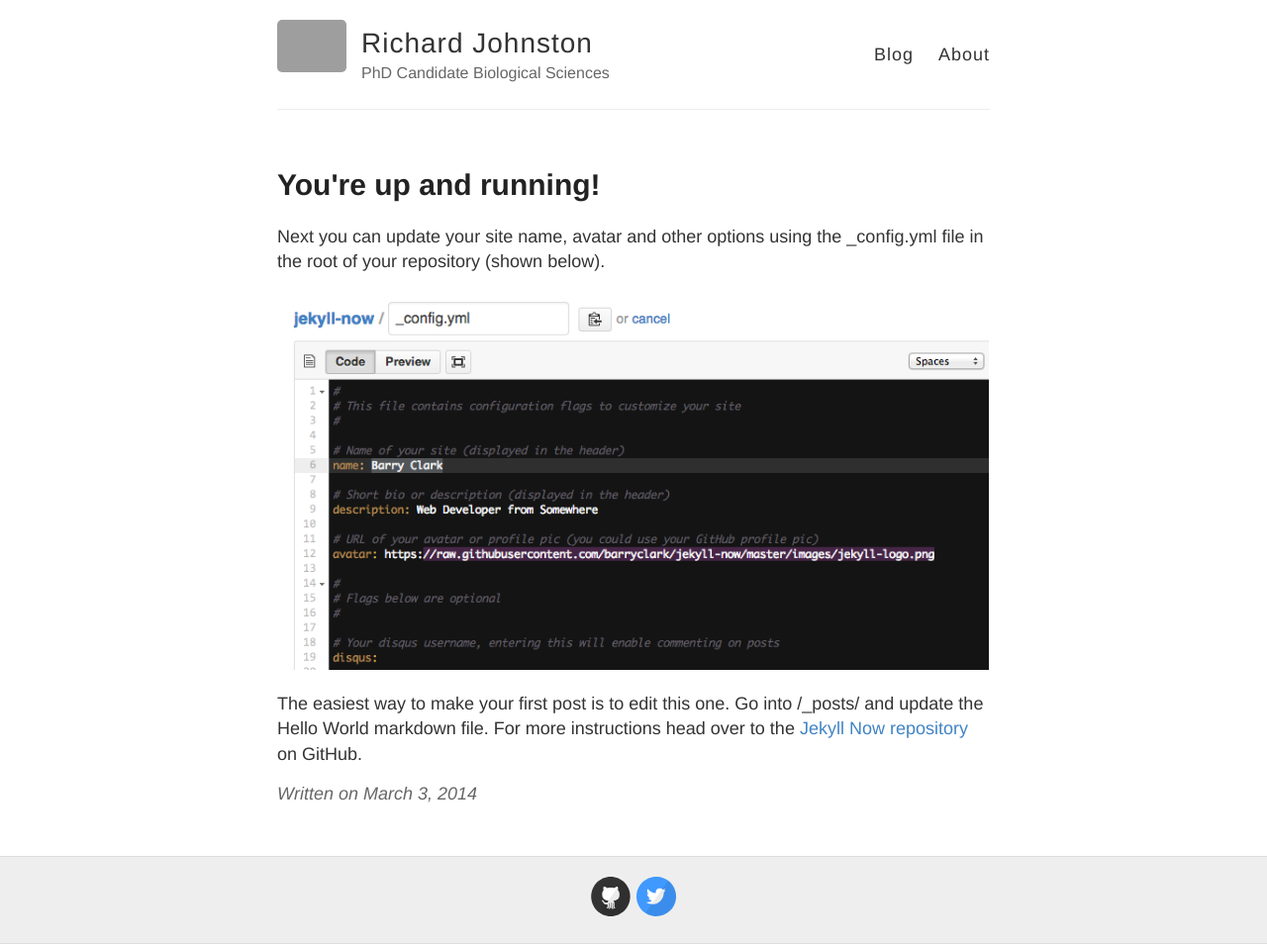
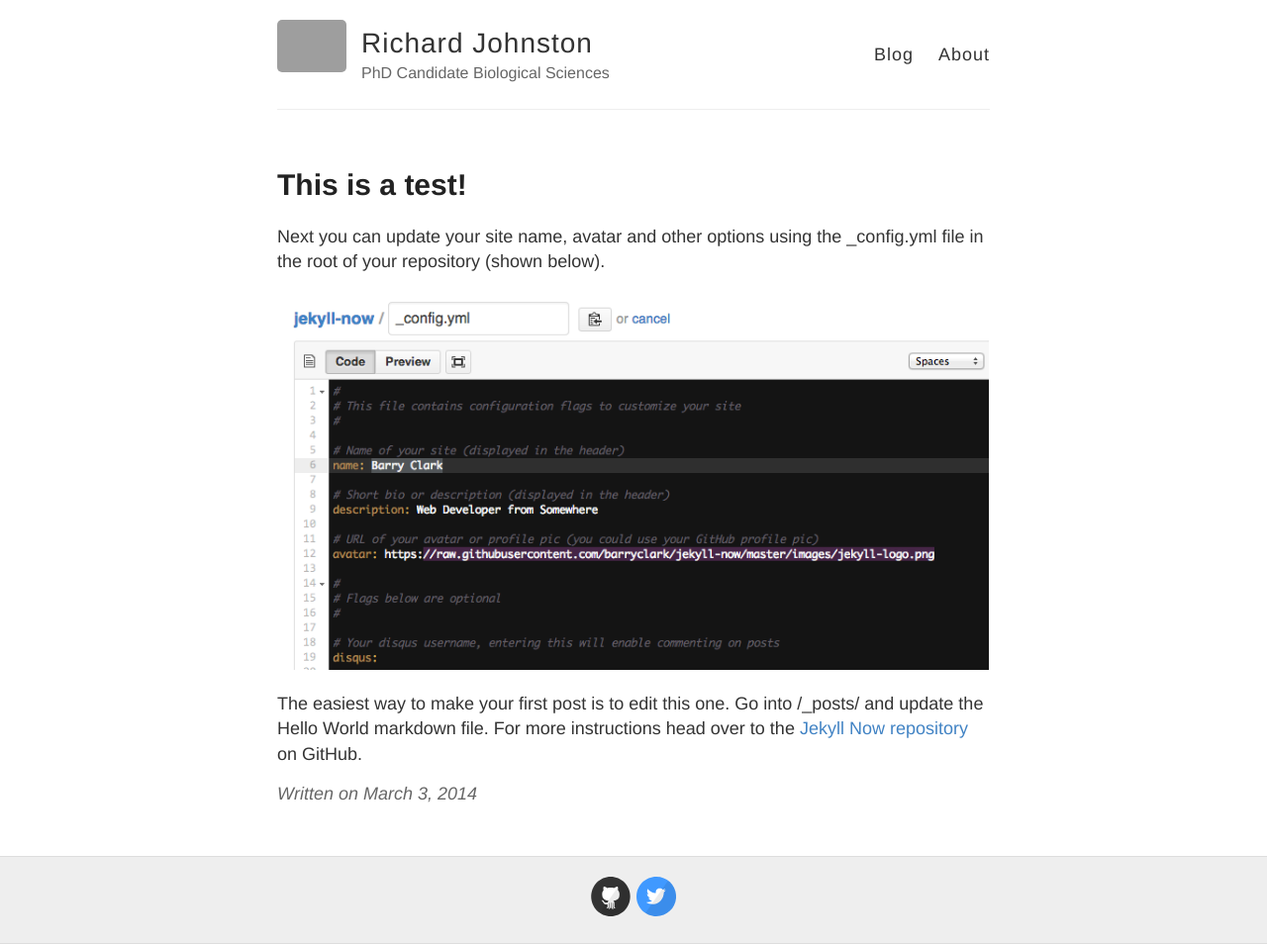
Before and after one commit to johnstongonzalez/johnstongonzalez.github.io, a Jekyll site: the page built from _posts/2014-3-3-Hello-World.md, in a window 1280 px wide. Shown: the whole page at 99% size. Built offline with Jekyll 4.4.1, drawn with Linux system fonts in a browser that asks for light colours; grey boxes are pictures that could not be loaded.

Commit message:
Change title of the post

```diff
--- a/_posts/2014-3-3-Hello-World.md
+++ b/_posts/2014-3-3-Hello-World.md
@@ -1,6 +1,6 @@
 ---
 layout: post
-title: You're up and running!
+title: This is a test!
 ---
 
 Next you can update your site name, avatar and other options using the _config.yml file in the root of your repository (shown below).
```
